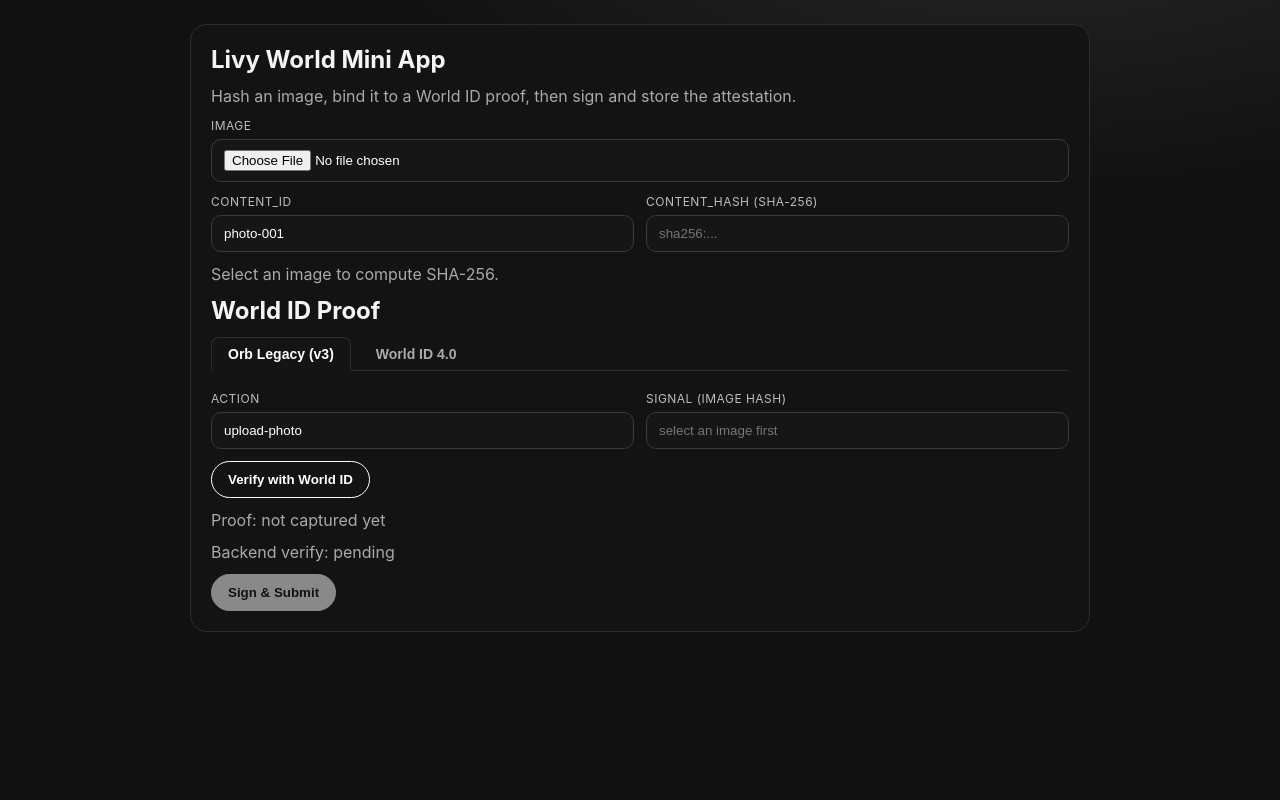
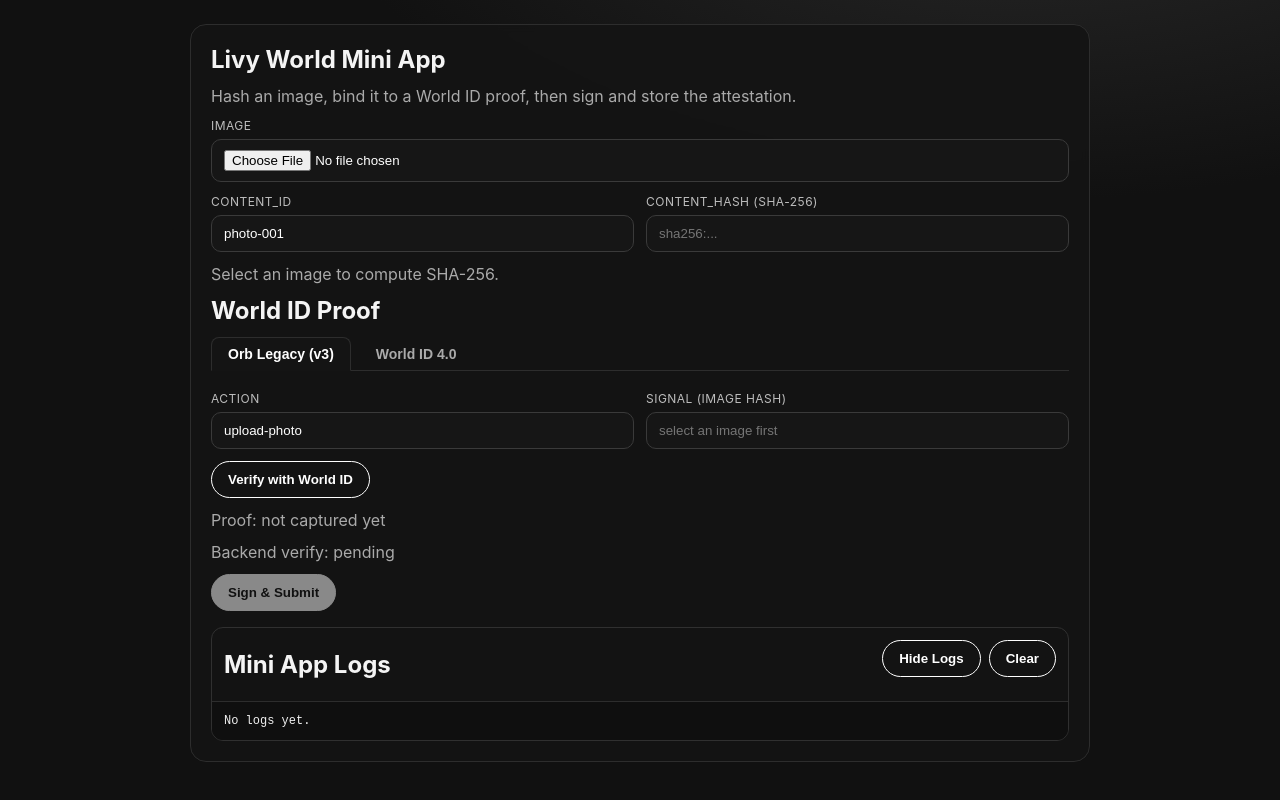
Before and after one commit to saugardev/provenance-miniapp, a Next.js app: page / in a window 1280 px wide. Built offline with nearby package versions, Linux system fonts and the light colour scheme; no server answers; what @worldcoin/idkit would draw is missing.

Commit message:
Improve IDKit polling UX and add in-app mini app logs

```diff
--- a/app/globals.css
+++ b/app/globals.css
@@ -128,6 +128,29 @@
   overflow: hidden;
 }
 
+.log-toolbar {
+  display: flex;
+  align-items: center;
+  justify-content: space-between;
+  gap: 12px;
+  padding: 12px;
+  border-bottom: 1px solid #2d2d2d;
+}
+
+.log-toolbar h2 {
+  margin: 0;
+}
+
+.log-toolbar > div {
+  display: flex;
+  gap: 8px;
+}
+
+.log-pre {
+  max-height: 260px;
+  font-size: 12px;
+}
+
 pre {
   margin: 0;
   padding: 12px;
--- a/app/page.tsx
+++ b/app/page.tsx
@@ -45,6 +45,16 @@
   return IDKIT_ERROR_MESSAGES[code] ?? `World ID error: ${code}`;
 }
 
+function formatLogMeta(meta: unknown): string {
+  if (meta === undefined) return "";
+  if (typeof meta === "string") return meta;
+  try {
+    return JSON.stringify(meta);
+  } catch {
+    return String(meta);
+  }
+}
+
 async function sha256Hex(file: File): Promise<string> {
   const buf = await file.arrayBuffer();
   const digest = await crypto.subtle.digest("SHA-256", buf);
@@ -88,11 +98,25 @@
 
   // shared error
   const [error, setError] = useState("");
+  const [clientLogs, setClientLogs] = useState<string[]>([]);
+  const [showLogs, setShowLogs] = useState(true);
 
   const hashPreview = useMemo(() => {
     if (!contentHash) return "";
     return contentHash.length > 36 ? `${contentHash.slice(0, 24)}...${contentHash.slice(-10)}` : contentHash;
   }, [contentHash]);
+
+  function logClient(message: string, meta?: unknown) {
+    const stamp = new Date().toISOString();
+    const suffix = formatLogMeta(meta);
+    const line = suffix ? `[${stamp}] ${message} ${suffix}` : `[${stamp}] ${message}`;
+    console.log(`[miniapp] ${message}`, meta ?? "");
+    setClientLogs((prev) => {
+      const next = prev.length >= 300 ? prev.slice(prev.length - 299) : prev.slice();
+      next.push(line);
+      return next;
+    });
+  }
 
   // ---- handlers ------------------------------------------------------------
 
@@ -128,6 +152,7 @@
     setSubmitResult(null);
     setVerifyStatus("");
     setConnectorURI("");
+    logClient("Switched mode", { mode: next });
   }
 
   async function verify() {
@@ -138,6 +163,7 @@
     setVerifiedByBackend(false);
 
     try {
+      logClient("Starting verification", { mode, action: ACTION });
       if (!/^sha256:[0-9a-f]{64}$/i.test(contentHash)) {
         throw new Error("Select an image first — the signal is bound to the content hash.");
       }
@@ -149,6 +175,7 @@
       setVerifyStatus("Fetching RP signature...");
       const pollBudgetMs = mode === "legacy" ? LEGACY_POLL_MS : V4_POLL_MS;
       const rpTtlSeconds = mode === "legacy" ? 900 : 300;
+      logClient("Fetching RP signature", { pollBudgetMs, rpTtlSeconds });
 
       const rpResp = await fetch("/api/rp-signature", {
         method: "POST",
@@ -160,8 +187,10 @@
         throw new Error(`RP signature failed: ${JSON.stringify(err)}`);
       }
       const rp = (await rpResp.json()) as RpSignatureResponse;
+      logClient("RP signature received", { rp_id: rp.rp_id, expires_at: rp.expires_at });
 
       setVerifyStatus("Connecting to World App...");
+      logClient("Building IDKit request");
 
       // Step 2 — create IDKit request
       // signal is bound to the image hash so the proof is cryptographically tied to this content.
@@ -192,37 +221,57 @@
       if (request.connectorURI) {
         setConnectorURI(request.connectorURI);
         setVerifyStatus("Open World App to approve...");
+        logClient("Connector URI available (web bridge/QR)");
       } else {
         setVerifyStatus("Approve the request in World App...");
+        logClient("Running inside World App (no connector URI)");
       }
 
-      // Step 3 — wait for a terminal result using IDKit's completion API
-      setVerifyStatus("Waiting for World App confirmation...");
-      const completion = await request.pollUntilCompletion({
-        pollInterval: 2_000,
-        timeout: pollBudgetMs,
-      });
-      if (!completion.success) {
-        if (completion.error === IDKitErrorCodes.Timeout) {
-          const mins = Math.round(pollBudgetMs / 60_000);
-          throw new Error(
-            `Timed out waiting for World App (${mins} min). ` +
-              (mode === "legacy"
-                ? "v3 proofs are slow; if this keeps happening, try again or switch to v4. " +
-                  "If you just got orb-verified, inclusion can still be pending on-chain (up to ~24h)."
-                : "Try again or check your connection to World App."),
-          );
+      // Step 3 — manual polling so we can show precise progress in the mini app.
+      const pollEveryMs = 2_000;
+      const deadline = Date.now() + pollBudgetMs;
+      let idResult: IDKitResult | null = null;
+      let lastStatus = "";
+      while (!idResult) {
+        if (Date.now() > deadline) {
+          throw new Error(idkitErrorMessage(IDKitErrorCodes.Timeout));
         }
-        if (completion.error === IDKitErrorCodes.Cancelled) {
-          throw new Error("Verification was cancelled in World App.");
+
+        const status = await request.pollOnce();
+        const elapsedSec = Math.floor((pollBudgetMs - (deadline - Date.now())) / 1000);
+
+        if (status.type === "waiting_for_connection") {
+          if (lastStatus !== status.type) {
+            setVerifyStatus("Waiting for World App to connect...");
+            logClient("Poll status", { type: status.type });
+            lastStatus = status.type;
+          }
+        } else if (status.type === "awaiting_confirmation") {
+          setConnectorURI("");
+          setVerifyStatus(`Generating ZK proof in World App... (${elapsedSec}s)`);
+          if (lastStatus !== status.type || elapsedSec % 10 === 0) {
+            logClient("Poll status", { type: status.type, elapsedSec });
+          }
+          lastStatus = status.type;
+        } else if (status.type === "confirmed") {
+          if (!status.result) {
+            throw new Error(idkitErrorMessage(IDKitErrorCodes.UnexpectedResponse));
+          }
+          logClient("Poll status", { type: status.type });
+          idResult = status.result;
+        } else {
+          throw new Error(idkitErrorMessage(status.error ?? IDKitErrorCodes.GenericError));
         }
-        throw new Error(idkitErrorMessage(completion.error));
+
+        if (!idResult) {
+          await new Promise((r) => setTimeout(r, pollEveryMs));
+        }
       }
-
-      const idResult = completion.result;
+      logClient("Proof captured", { protocol_version: (idResult as any)?.protocol_version ?? "unknown" });
 
       // Step 4 — verify proof on backend
       setVerifyStatus("Verifying proof on backend...");
+      logClient("Sending proof to backend verify");
       const verifyResp = await fetch("/api/verify-proof", {
         method: "POST",
         headers: { "content-type": "application/json" },
@@ -232,12 +281,17 @@
       if (!verifyResp.ok || !verifyJson?.success) {
         throw new Error(`Backend verification failed: ${JSON.stringify(verifyJson?.detail ?? verifyJson)}`);
       }
+      logClient("Backend verification succeeded", {
+        session_id: verifyJson?.session_id,
+        nullifier_hash: verifyJson?.nullifier_hash,
+      });
 
       setIdkitResult(idResult);
       setVerifiedByBackend(true);
       setVerifyStatus("");
       setConnectorURI("");
     } catch (err) {
+      logClient("Verification failed", String(err));
       setError(String(err));
       setVerifyStatus("");
       setConnectorURI("");
@@ -371,6 +425,23 @@
             <pre>{JSON.stringify(submitResult, null, 2)}</pre>
           </div>
         ) : null}
+
+        <div className="result">
+          <div className="log-toolbar">
+            <h2>Mini App Logs</h2>
+            <div>
+              <button className="button secondary" type="button" onClick={() => setShowLogs((v) => !v)}>
+                {showLogs ? "Hide Logs" : "Show Logs"}
+              </button>
+              <button className="button secondary" type="button" onClick={() => setClientLogs([])}>
+                Clear
+              </button>
+            </div>
+          </div>
+          {showLogs ? (
+            <pre className="log-pre">{clientLogs.length ? clientLogs.join("\n") : "No logs yet."}</pre>
+          ) : null}
+        </div>
       </section>
     </main>
   );
```
